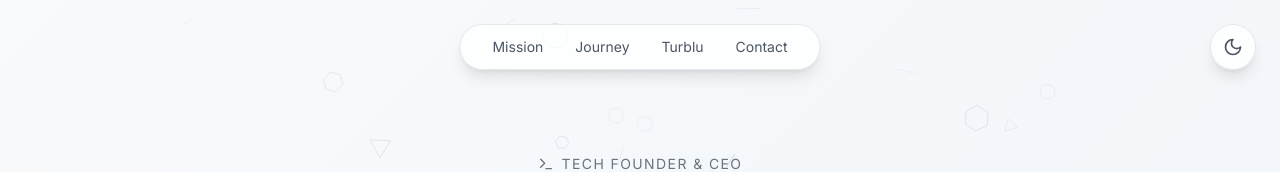
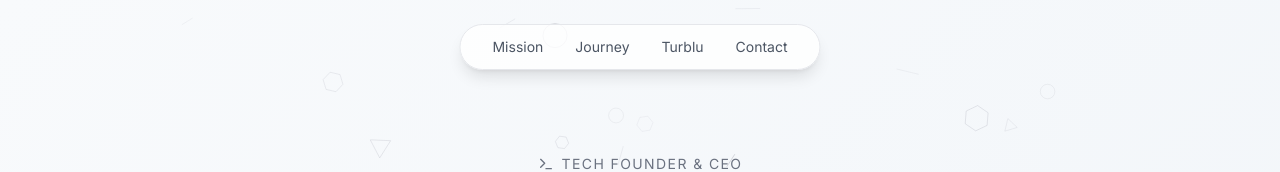
Before and after one commit to DEV-Christopher/estepchristopher.com, a Next.js app: page / in a window 1280 px wide. Shown: the top 172 px of the page. Built offline with nearby package versions, Linux system fonts and the light colour scheme.

Commit message:
chore: remove light mode switch

```diff
--- a/src/app/page.tsx
+++ b/src/app/page.tsx
@@ -326,18 +326,6 @@ export default function Home() {
 
   return (
     <div className={`min-h-screen transition-colors duration-300 ${darkMode ? 'dark-mode' : 'light-mode'}`}>
-      {/* Dark/Light Mode Toggle */}
-      <button
-        onClick={() => setDarkMode(!darkMode)}
-        className={`fixed top-6 right-6 z-50 p-3 rounded-full transition-all duration-300 ${
-          darkMode
-            ? 'glass text-white/70 hover:text-white hover:bg-white/10'
-            : 'bg-white/80 text-gray-600 hover:text-gray-900 hover:bg-white shadow-lg border border-gray-200'
-        }`}
-        aria-label="Toggle dark mode"
-      >
-        {darkMode ? <Sun className="w-5 h-5" /> : <Moon className="w-5 h-5" />}
-      </button>
 
       {/* Floating Navigation */}
       <nav className="fixed top-6 left-1/2 -translate-x-1/2 z-50">
```
